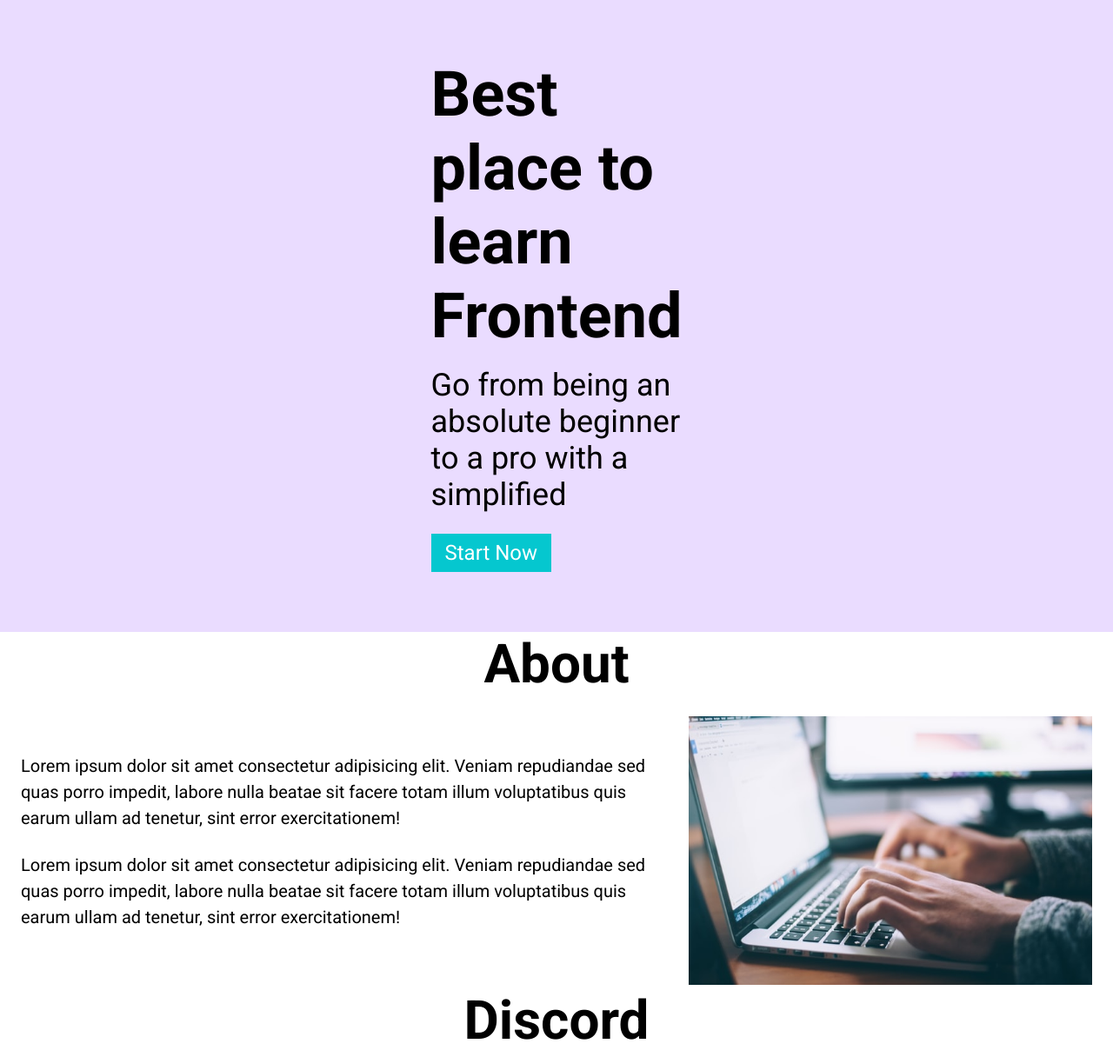
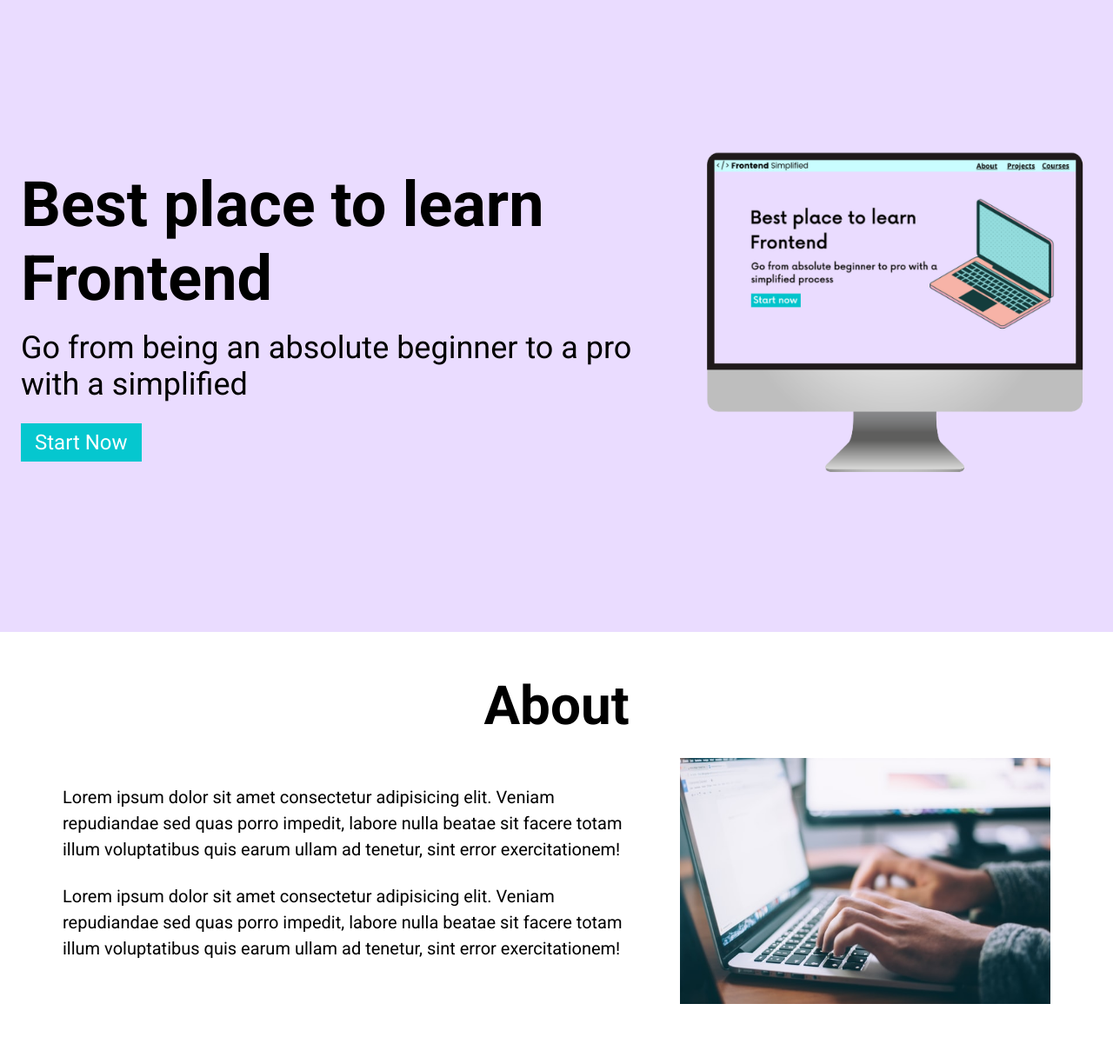
Before and after one commit to mj0142/HTML-tutorial, a plain HTML site: page index.html in a window 1280 px wide. Shown: the part 73-1289 px from the top of the page at 87% size. Drawn offline with Linux system fonts and the light colour scheme.

Commit message:
add pictures and background colours

```diff
--- a/index.html
+++ b/index.html
@@ -31,7 +31,7 @@
     </section>
 
     <main>
-      <section id="About">
+      <section id="about">
         <h2>About</h2>
         <div class="section__description">
             <div class="section__description--wrapper">
--- a/styles.css
+++ b/styles.css
@@ -63,7 +63,7 @@ li {
 }
 
 .row {
-     width: 100px;
+     width: 100%;
      max-width:  1300px;
      display: flex;
      align-items: center;
@@ -78,7 +78,7 @@ ABOUT
 
 #about {
     padding: 48px ;
-    background-color: #f8ffdc;
+    background-color: ;
 }
 
 h2 {
```
